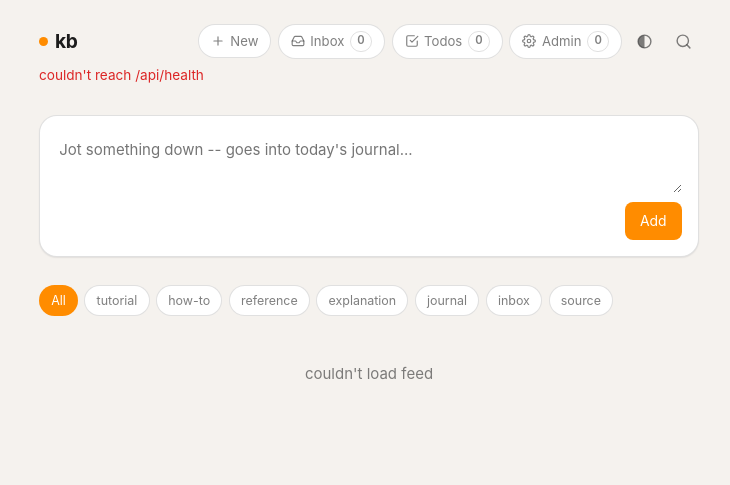
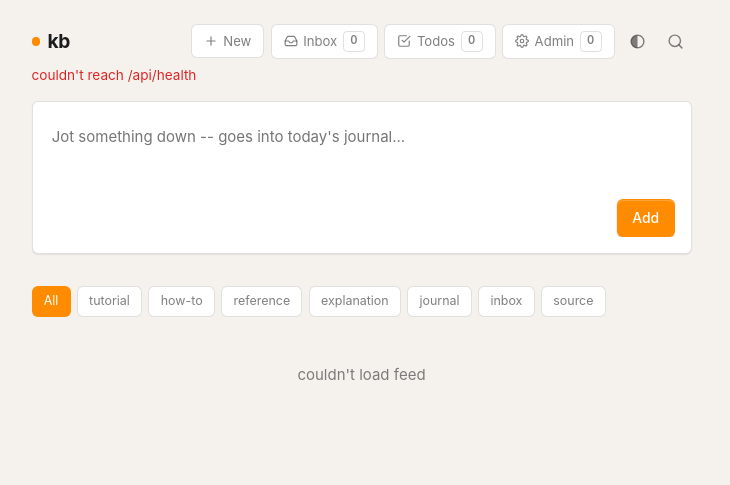
Before and after one commit to dantuck/pkb-cli, a plain HTML site: page templates/web/index.html in a window 1280 px wide. Shown: the whole page, without its empty margins (271-1001 px from the left). Drawn offline with Linux system fonts and the light colour scheme; no server answers.

Commit message:
feat(web): collapse capture box on scroll and refresh styling
Move the capture box into the sticky header and drive its size from
scroll position via a --p custom property, with a fixed-size slot so
the page height never changes and scrolling can't lock up.

Tighten radii, add a frosted header, focus-visible rings, shared
easing and reduced-motion support.

```diff
--- a/templates/web/app.js
+++ b/templates/web/app.js
@@ -217,6 +217,22 @@ document.addEventListener("alpine:init", () => {
     captureText: "",
     captureMsg: "",
     captureBusy: false,
+    // The capture box lives in the pinned header and shrinks as the page
+    // scrolls: scroll position drives a 0..1 CSS variable (--p) so the box
+    // tracks the scroll one-to-one. Focusing it (captureOpen) pins it open.
+    captureProgress: 0,
+    captureOpen: false,
+    captureCompact: false,
+    updateCaptureProgress() {
+      const p = this.captureOpen ? 0 : this.captureProgress;
+      document.getElementById("site-header")?.style.setProperty("--p", p);
+      const compact = p > 0.5;
+      if (compact !== this.captureCompact) this.captureCompact = compact;
+    },
+    captureFocusOut(e) {
+      if (e.currentTarget.contains(e.relatedTarget)) return;
+      if (!this.captureText.trim() && !this.captureBusy) this.captureOpen = false;
+    },
     async capture() {
       const text = this.captureText.trim();
       if (!text) return;
@@ -227,6 +243,8 @@ document.addEventListener("alpine:init", () => {
         if (!ok) throw new Error();
         this.captureText = "";
         this.captureMsg = `added -> ${data.path}`;
+        this.captureOpen = false;
+        document.activeElement?.blur();
         // Reload rather than insert a synthetic card: today's capture lands
         // in the same journal entry as any earlier capture from today (see
         // journal_append in scripts/kb), so the feed needs the merged entry
@@ -1135,6 +1153,25 @@ document.addEventListener("alpine:init", () => {
       this.applyThemeAttr(this.theme);
       this.$watch("theme", (mode) => this.applyThemeAttr(mode));
 
+      const CAPTURE_SCROLL_RANGE = 100; // px of scroll over which the box collapses
+      window.addEventListener("scroll", () => {
+        this.captureProgress = Math.min(1, Math.max(0, window.scrollY / CAPTURE_SCROLL_RANGE));
+        this.updateCaptureProgress();
+      }, { passive: true });
+      // Scroll-driven changes must not be eased (they'd lag the scroll), but a
+      // click/focus-driven open or close should glide -- so transitions are
+      // only switched on briefly around that change.
+      this.$watch("captureOpen", () => {
+        const el = document.getElementById("site-header");
+        el?.classList.add("snap");
+        this.updateCaptureProgress();
+        setTimeout(() => el?.classList.remove("snap"), 300);
+      });
+      this.$nextTick(() => {
+        this.captureProgress = Math.min(1, Math.max(0, window.scrollY / CAPTURE_SCROLL_RANGE));
+        this.updateCaptureProgress();
+      });
+
       // Lock the page's own scroll behind whichever modal or drawer is open
       // so dragging the feed underneath doesn't fight with scrolling the
       // overlay's own content -- a drawer should only ever scroll itself.
--- a/templates/web/index.html
+++ b/templates/web/index.html
@@ -43,6 +43,19 @@
   </span>
 </div>
 <p id="status" :class="statusClass" x-text="statusText"></p>
+<div id="capture-slot">
+<div id="capture" :class="{ compact: captureCompact }"
+     @focusout="captureFocusOut($event)">
+  <textarea id="capture-text" placeholder="Jot something down -- goes into today's journal..."
+            x-model="captureText" @focus="captureOpen = true" @keydown="captureKeydown($event)"></textarea>
+  <div class="capture-controls-wrap" :inert="captureCompact">
+    <div class="capture-controls">
+      <span id="capture-msg" x-text="captureMsg"></span>
+      <button class="btn btn-primary" @click="capture()" :disabled="captureBusy">Add</button>
+    </div>
+  </div>
+</div>
+</div>
 </header>
 
 <div id="admin-backdrop" :class="{ open: adminOpen }" @click="adminOpen = false"></div>
@@ -372,15 +385,6 @@
   <p class="palette-msg" x-show="!paletteQuery.trim() && !paletteResults.length">Type to search entries by title or content.</p>
 </div>
 
-<div id="capture">
-  <textarea id="capture-text" placeholder="Jot something down -- goes into today's journal..."
-            x-model="captureText" @keydown="captureKeydown($event)"></textarea>
-  <div style="display:flex; justify-content:space-between; align-items:center;">
-    <span id="capture-msg" x-text="captureMsg"></span>
-    <button class="btn btn-primary" @click="capture()" :disabled="captureBusy">Add</button>
-  </div>
-</div>
-
 <div class="modal-backdrop" :class="{ open: todoModalOpen }" @click="closeTodoModal()"></div>
 <div class="modal-panel" role="dialog" aria-modal="true" :class="{ open: todoModalOpen }" :aria-hidden="!todoModalOpen" :inert="!todoModalOpen">
   <div class="modal-panel-header">
--- a/templates/web/style.css
+++ b/templates/web/style.css
@@ -20,9 +20,11 @@
   --shadow-sm: 0 1px 2px rgba(20, 20, 30, 0.05), 0 1px 1px rgba(20, 20, 30, 0.03);
   --shadow-md: 0 6px 20px rgba(20, 20, 30, 0.08), 0 2px 6px rgba(20, 20, 30, 0.05);
   --shadow-lg: 0 20px 60px rgba(10, 10, 20, 0.22), 0 4px 16px rgba(10, 10, 20, 0.1);
-  --radius-sm: 8px;
-  --radius-md: 12px;
-  --radius-lg: 18px;
+  --radius-sm: 6px;
+  --radius-md: 8px;
+  --radius-lg: 10px;
+  --radius-xs: 4px;
+  --ease: cubic-bezier(.2, .8, .2, 1);
   --glass-bg: rgba(255, 255, 255, 0.6);
   --glass-border: rgba(255, 255, 255, 0.5);
   --glass-highlight: rgba(255, 255, 255, 0.8);
@@ -76,6 +78,7 @@
 * { box-sizing: border-box; }
 html {
   background: var(--bg);
+  scrollbar-gutter: stable; /* no layout shift when drawers/modals lock page scroll */
   /* Firefox's scrollbar theming -- the page is taller than the viewport, and
      without this the browser falls back to a plain light-gray scrollbar that
      reads as a bright stripe against the dark theme. */
@@ -86,6 +89,13 @@ body {
   max-width: 700px; margin: 0 auto; padding: 2.5rem 1.25rem 4rem;
   background: var(--bg); color: var(--text);
   transition: background 0.15s ease, color 0.15s ease;
+  -webkit-font-smoothing: antialiased; text-rendering: optimizeLegibility;
+  text-wrap: pretty; accent-color: var(--accent);
+}
+::selection { background: var(--accent-soft); }
+:focus-visible { outline: 2px solid var(--accent); outline-offset: 2px; }
+@media (prefers-reduced-motion: reduce) {
+  *, *::before, *::after { transition-duration: 0.01ms !important; animation-duration: 0.01ms !important; }
 }
 /* Chromium/WebKit scrollbar theming -- same intent as the scrollbar-color
    rule above, for browsers that don't support that property. */
@@ -99,16 +109,29 @@ body {
 /* Pinned to the top so the feed scrolls underneath. Negative margins let the
    opaque background span body's side padding; the top padding replaces body's. */
 #site-header {
-  position: sticky; top: 0; z-index: 20; background: var(--bg);
-  margin: -2.5rem -1.25rem 1.25rem; padding: 1.5rem 1.25rem 0.5rem;
-  transition: background 0.15s ease;
+  --p: 0;
+  position: sticky; top: 0; z-index: 20;
+  margin: -2.5rem -1.25rem 1.25rem; padding: 1.5rem 1.25rem 0.75rem;
+  /* Layout height never changes with scroll (the capture slot below is a
+     fixed size) -- otherwise shrinking the header shrinks the document and
+     can clamp scrollY back, locking scrolling on short pages. Instead the
+     header is click-through and only its painted background shrinks. */
+  pointer-events: none;
+}
+#site-header > * { pointer-events: auto; }
+#site-header::before {
+  content: ""; position: absolute; inset: 0 0 auto 0; z-index: -1;
+  background: color-mix(in srgb, var(--bg) 82%, transparent);
+  backdrop-filter: blur(14px) saturate(160%); -webkit-backdrop-filter: blur(14px) saturate(160%);
+  border-bottom: 1px solid color-mix(in srgb, var(--divider) calc(var(--p) * 100%), transparent);
+  height: calc(100% - var(--p) * 6.8rem); /* 6.8rem = how much the capture box shrinks */
 }
 #header-row {
   display: flex; align-items: center; justify-content: space-between; gap: 0.8rem; margin-bottom: 0.4rem;
 }
 #header-row > span { display: flex; align-items: center; gap: 0.4rem; }
 h1 {
-  font-size: 1.2rem; margin: 0; font-weight: 700; letter-spacing: -0.02em;
+  font-size: 1.2rem; margin: 0; font-weight: 700; letter-spacing: -0.025em; text-wrap: balance;
   display: flex; align-items: center; gap: 0.45rem; color: var(--heading);
 }
 h1::before {
@@ -121,7 +144,7 @@ h1::before {
 
 .icon-btn {
   display: inline-flex; align-items: center; justify-content: center;
-  width: 2rem; height: 2rem; padding: 0; border-radius: 999px; border: none;
+  width: 2rem; height: 2rem; padding: 0; border-radius: var(--radius-sm); border: none;
   background: transparent; color: var(--muted); cursor: pointer;
   transition: background 0.12s ease, color 0.12s ease;
 }
@@ -130,7 +153,7 @@ h1::before {
 
 .pill-btn {
   display: inline-flex; align-items: center; gap: 0.35rem; font: inherit; font-size: 0.82rem;
-  padding: 0.35rem 0.75rem; border-radius: 999px; border: 1px solid var(--border);
+  padding: 0.35rem 0.75rem; border-radius: var(--radius-sm); border: 1px solid var(--border);
   background: var(--surface); color: var(--muted); cursor: pointer;
   transition: background 0.12s ease, border-color 0.12s ease, color 0.12s ease;
 }
@@ -139,7 +162,7 @@ h1::before {
 .pill-count {
   display: inline-block; min-width: 1.35rem; box-sizing: border-box; text-align: center;
   font-size: 0.7rem; font-weight: 600; background: var(--accent-soft); color: var(--accent-text);
-  padding: 0.05rem 0.4rem; border-radius: 999px;
+  padding: 0.05rem 0.4rem; border-radius: var(--radius-xs); font-variant-numeric: tabular-nums;
 }
 /* visibility, not x-show/display:none -- so the badge keeps reserving its
    width and the pill button doesn't jump wider the moment the count loads. */
@@ -151,16 +174,40 @@ h1::before {
    when doctor-style checks actually found something. */
 .pill-count-warn { background: var(--danger-soft); color: var(--danger-text); }
 
+/* --p is 0 (fully expanded) .. 1 (compact), set from the scroll position in
+   app.js; every size below is derived from it so the box tracks the scroll. */
+/* Fixed-size slot = the fully expanded box's height; the box inside shrinks. */
+#capture-slot { height: calc(9.4rem + 2px); pointer-events: none; }
 #capture {
-  display: flex; flex-direction: column; gap: 0.6rem; margin-bottom: 1.75rem;
-  background: var(--surface); border: 1px solid var(--border); border-radius: var(--radius-lg);
-  padding: 1rem; box-shadow: var(--shadow-sm);
+  pointer-events: auto;
+  display: flex; flex-direction: column; margin-top: 0.9rem;
+  background: var(--surface); border-radius: var(--radius-sm);
+  /* border firms up as it collapses so the bar still reads as an input */
+  border: 1px solid color-mix(in srgb, var(--border-strong) calc(var(--p) * 100%), var(--border));
+  padding: calc(0.5rem + (1 - var(--p)) * 0.5rem) calc(0.8rem + (1 - var(--p)) * 0.2rem);
+  box-shadow: var(--shadow-sm);
 }
 #capture textarea {
-  font: inherit; padding: 0.4rem 0.2rem; border: none; resize: vertical; min-height: 3.2rem;
+  font: inherit; padding: calc((1 - var(--p)) * 0.4rem) 0.2rem; border: none; resize: none;
+  height: calc(1.6rem + (1 - var(--p)) * 2.9rem);
   background: transparent; color: inherit;
 }
-#capture textarea:focus { outline: none; }
+.capture-controls-wrap {
+  height: calc((1 - var(--p)) * 2.9rem); overflow: hidden;
+  opacity: clamp(0, calc(1 - var(--p) * 1.8), 1);
+}
+.capture-controls {
+  height: 2.9rem; padding-top: 0.6rem;
+  display: flex; justify-content: space-between; align-items: center;
+}
+/* Only while focus/click opens or closes the box (see app.js) */
+#site-header.snap::before, #site-header.snap #capture, #site-header.snap textarea, #site-header.snap .capture-controls-wrap {
+  transition: padding 0.25s ease, height 0.25s ease, opacity 0.2s ease;
+}
+#capture.compact { cursor: text; }
+#capture.compact textarea { overflow: hidden; white-space: nowrap; text-overflow: ellipsis; cursor: text; }
+/* The global textarea:focus ring is an accent glow -- none wanted here. */
+#capture textarea:focus { outline: none; box-shadow: none; border-color: transparent; }
 #capture-msg { font-size: 0.82rem; color: var(--muted); min-height: 1.2em; }
 
 .btn {
@@ -169,11 +216,12 @@ h1::before {
   transition: background 0.12s ease, border-color 0.12s ease, box-shadow 0.12s ease, transform 0.06s ease;
 }
 .btn:hover { background: var(--border-strong); }
-.btn:active { transform: translateY(1px); }
+.btn:active { transform: translateY(1px); box-shadow: none; }
 .btn:disabled { opacity: 0.5; cursor: default; transform: none; }
 
 .btn-primary {
-  border-color: transparent; background: var(--accent); color: #fff;
+  border-color: transparent; background: var(--accent); color: #fff; font-weight: 500;
+  box-shadow: inset 0 1px 0 rgba(255, 255, 255, 0.22), 0 1px 2px rgba(166, 83, 0, 0.35);
 }
 .btn-primary:hover { background: var(--accent-hover); }
 
@@ -210,7 +258,7 @@ input[type=text]:focus, input[type=search]:focus, textarea:focus, select:focus {
 #inbox-list .row1 { display: flex; justify-content: space-between; gap: 0.5rem; align-items: baseline; }
 .row-badge {
   font-size: 0.72rem; color: var(--muted); white-space: nowrap; background: var(--surface-2);
-  padding: 0.1rem 0.5rem; border-radius: 999px;
+  padding: 0.1rem 0.5rem; border-radius: var(--radius-xs);
 }
 #todo-list .row-badge { cursor: pointer; transition: background 0.1s ease, color 0.1s ease; }
 #todo-list .row-badge.active { background: var(--accent-soft); color: var(--accent-text); }
@@ -218,7 +266,7 @@ input[type=text]:focus, input[type=search]:focus, textarea:focus, select:focus {
 #todo-chip-filters { display: flex; flex-wrap: wrap; align-items: center; gap: 0.35rem; padding: 0 1.1rem 0.6rem; }
 .chip-filter {
   font: inherit; font-size: 0.72rem; color: var(--muted); background: var(--surface-2);
-  border: 1px solid transparent; padding: 0.1rem 0.55rem; border-radius: 999px; cursor: pointer;
+  border: 1px solid transparent; padding: 0.1rem 0.55rem; border-radius: var(--radius-xs); cursor: pointer;
 }
 .chip-filter:hover { border-color: var(--border-strong); }
 .chip-filter.active { background: var(--accent-soft); color: var(--accent-text); }
@@ -274,7 +322,7 @@ input[type=text]:focus, input[type=search]:focus, textarea:focus, select:focus {
 
 #type-row { display: flex; gap: 0.4rem; flex-wrap: wrap; margin-bottom: 0.9rem; }
 .type-chip {
-  font: inherit; font-size: 0.78rem; padding: 0.3rem 0.7rem; border-radius: 999px;
+  font: inherit; font-size: 0.78rem; padding: 0.3rem 0.7rem; border-radius: var(--radius-sm);
   border: 1px solid var(--border); background: var(--surface); color: var(--muted); cursor: pointer;
   transition: background 0.12s ease, color 0.12s ease, border-color 0.12s ease;
 }
@@ -293,9 +341,10 @@ input[type=text]:focus, input[type=search]:focus, textarea:focus, select:focus {
 #feed > li {
   padding: 1rem 1.1rem; border-radius: var(--radius-lg); background: var(--surface);
   border: 1px solid var(--border); box-shadow: var(--shadow-sm); cursor: pointer;
-  transition: transform 0.12s ease, box-shadow 0.12s ease, border-color 0.12s ease;
+  transition: transform 0.18s var(--ease), box-shadow 0.18s var(--ease), border-color 0.12s ease;
 }
-#feed > li:hover { box-shadow: var(--shadow-md); border-color: var(--border-strong); transform: translateY(-1px); }
+#feed > li:hover { box-shadow: var(--shadow-md); border-color: var(--border-strong); transform: translateY(-2px); }
+#feed > li:active { transform: translateY(0); box-shadow: var(--shadow-sm); }
 #feed > li .meta { font-size: 0.76rem; color: var(--muted); display: flex; align-items: center; gap: 0.4rem; }
 #feed > li .meta .stamp { white-space: nowrap; }
 #feed > li .title { margin-top: 0.3rem; font-weight: 600; font-size: 1rem; letter-spacing: -0.01em; color: var(--heading); }
@@ -312,7 +361,7 @@ input[type=text]:focus, input[type=search]:focus, textarea:focus, select:focus {
 
 .tag {
   display: inline-flex; align-items: center; gap: 0.3rem; font-size: 0.72rem; font-weight: 500;
-  padding: 0.15rem 0.55rem; border-radius: 999px; background: var(--accent-soft);
+  padding: 0.15rem 0.55rem; border-radius: var(--radius-xs); background: var(--accent-soft);
   cursor: pointer; color: var(--accent-text);
 }
 .tag:hover { filter: brightness(1.08); }
```
